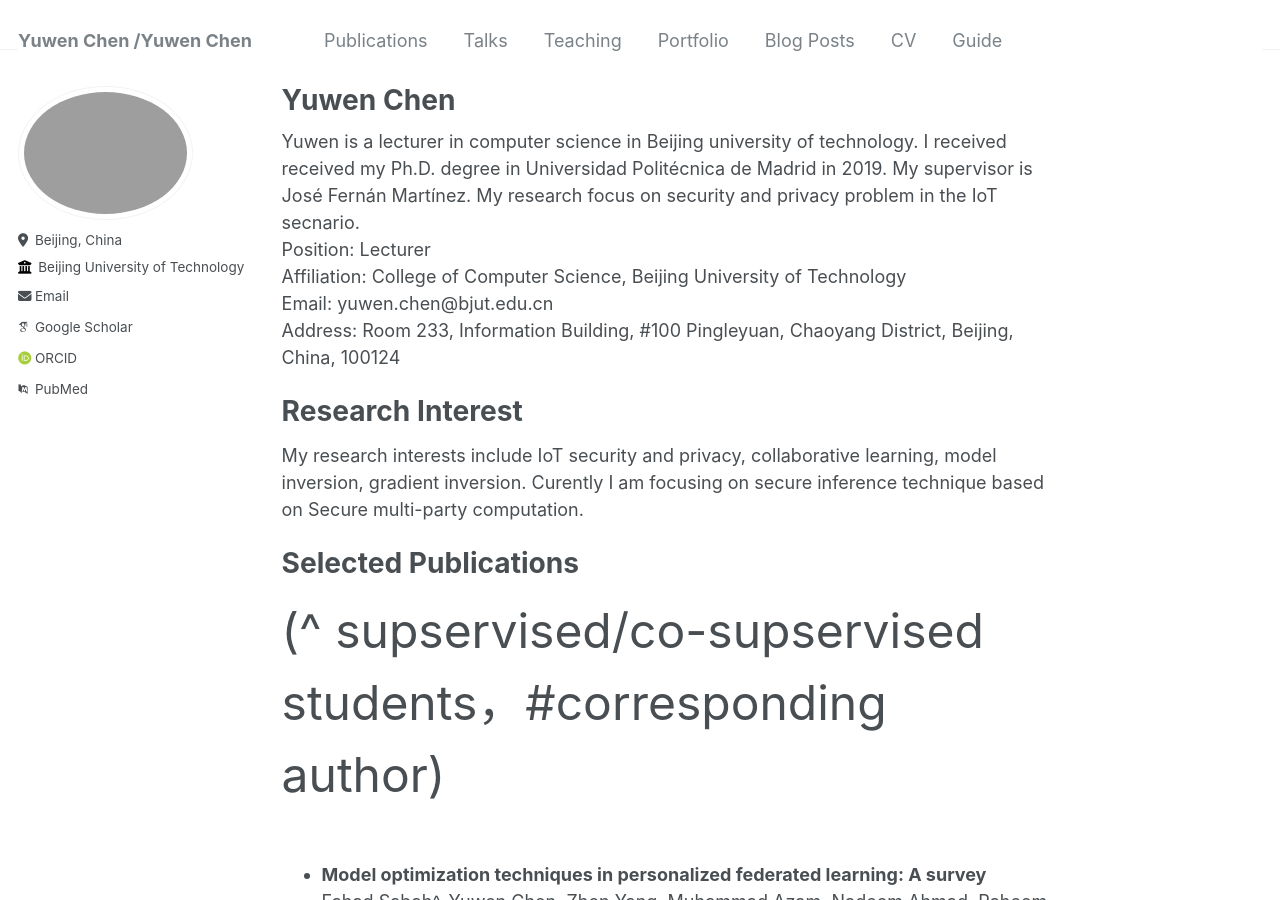
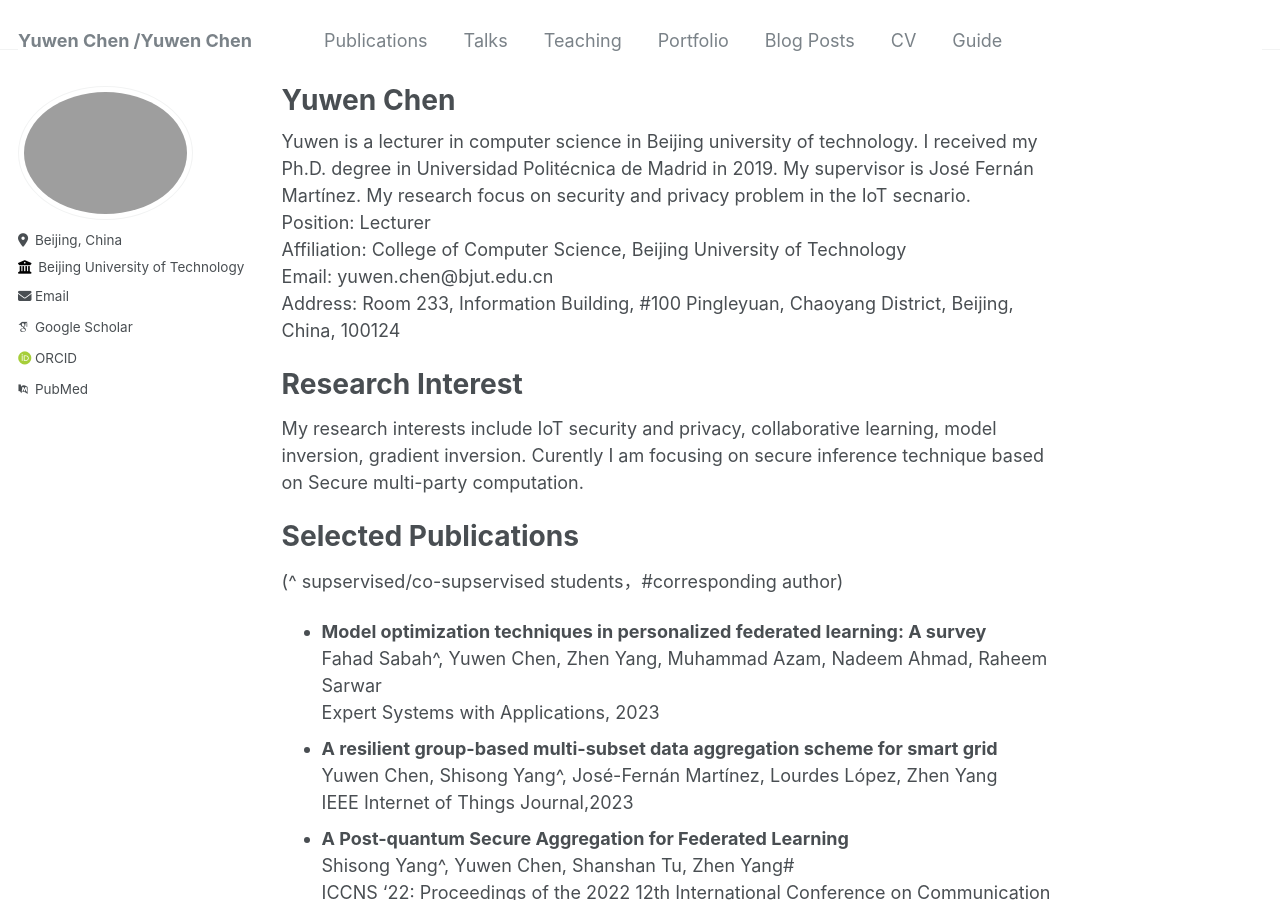
Before and after one commit to SevenBruce/sevenbruce.github.io, a Jekyll site: the page built from _pages/about.md, in a window 1280 px wide and 900 px high. Built offline with Jekyll 4.4.1, drawn with Linux system fonts in a browser that asks for light colours; some web fonts are replaced.

Commit message:
Update about.md

```diff
--- a/_pages/about.md
+++ b/_pages/about.md
@@ -7,7 +7,7 @@ redirect_from:
   - /about.html
 ---
 
-Yuwen is a lecturer in computer science in Beijing university of technology. I received received my Ph.D. degree in Universidad Politécnica de Madrid in 2019. My supervisor is José Fernán Martínez. My research focus on security and privacy problem in the IoT secnario. <br/>
+Yuwen is a lecturer in computer science in Beijing university of technology. I received my Ph.D. degree in Universidad Politécnica de Madrid in 2019. My supervisor is José Fernán Martínez. My research focus on security and privacy problem in the IoT secnario. <br/>
 Position: Lecturer <br/>
 Affiliation: College of Computer Science, Beijing University of Technology<br/>
 Email:       yuwen.chen@bjut.edu.cn<br/>
@@ -19,7 +19,7 @@ My research interests include IoT security and privacy, collaborative learning,
 
 Selected Publications
 ======
- <font size=10 >(^ supservised/co-supservised students，#corresponding author)</font> <br/>
+(^ supservised/co-supservised students，#corresponding author) <br/>
 *    **Model optimization techniques in personalized federated learning: A survey** <br/>
 Fahad Sabah^, Yuwen Chen, Zhen Yang, Muhammad Azam, Nadeem Ahmad, Raheem Sarwar <br/>
 Expert Systems with Applications, 2023 <br/>
```
